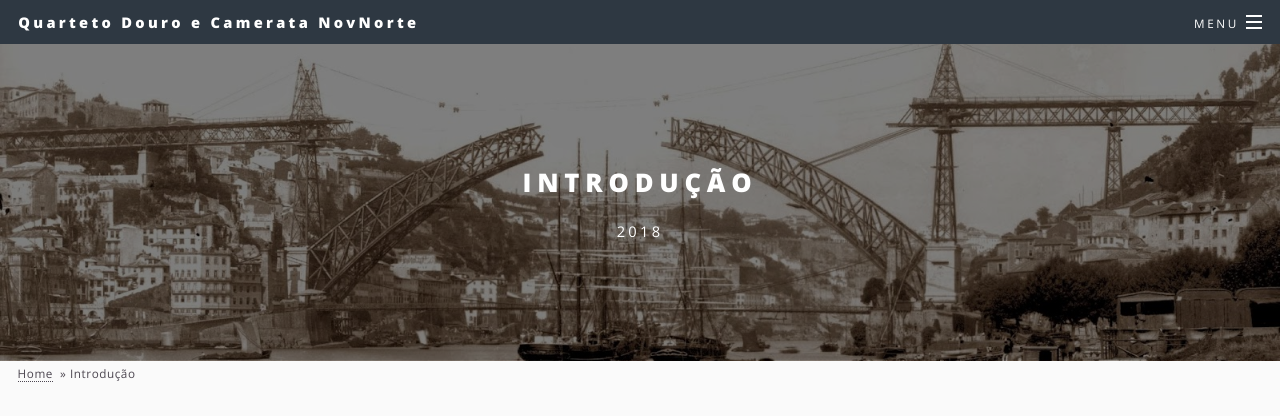
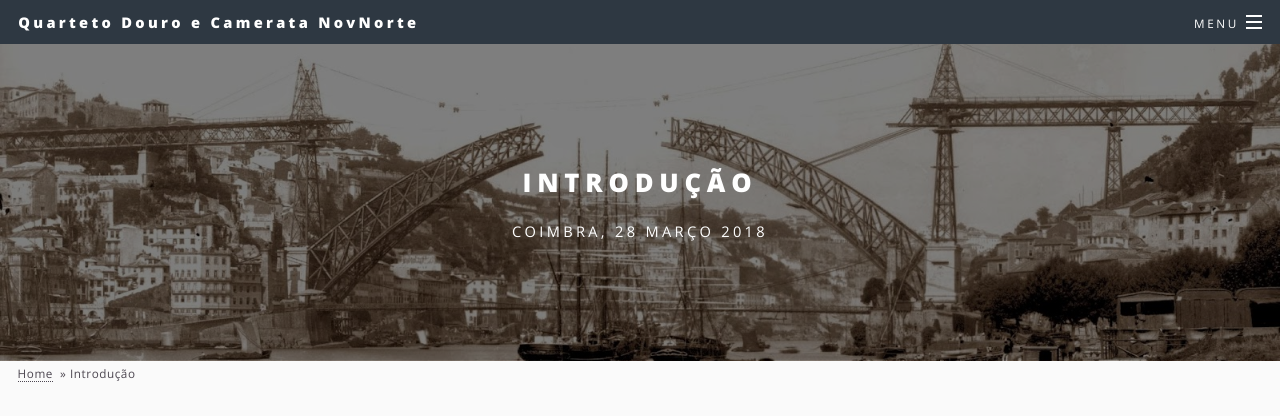
Before and after one commit to ArchGalileu/pd, a Jekyll site: the page built from _pages/intro.md, in a window 1280 px wide and 900 px high. Shown: the top 416 px of the window. Built offline with Jekyll 4.4.1, drawn with Linux system fonts in a browser that asks for light colours.

Commit message:
data intro

```diff
--- a/_pages/intro.md
+++ b/_pages/intro.md
@@ -4,7 +4,7 @@ id: 1
 title: Introdução
 layout: page
 #categories: topics
-excerpt: 2018
+excerpt: Coimbra, 28 Março 2018
 permalink: intro
 background-image: ponte d luis.JPG
 image: ponte d luis.JPG
```
